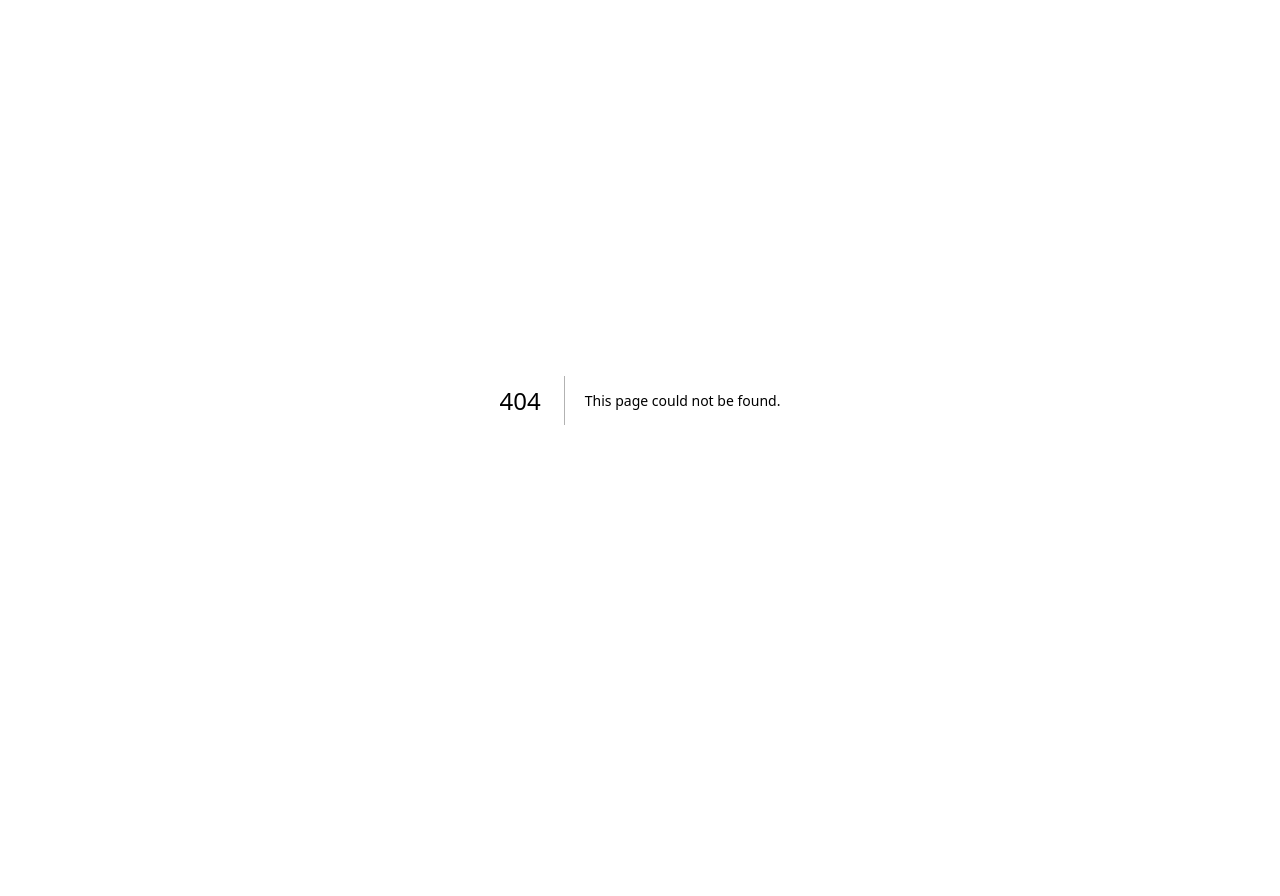
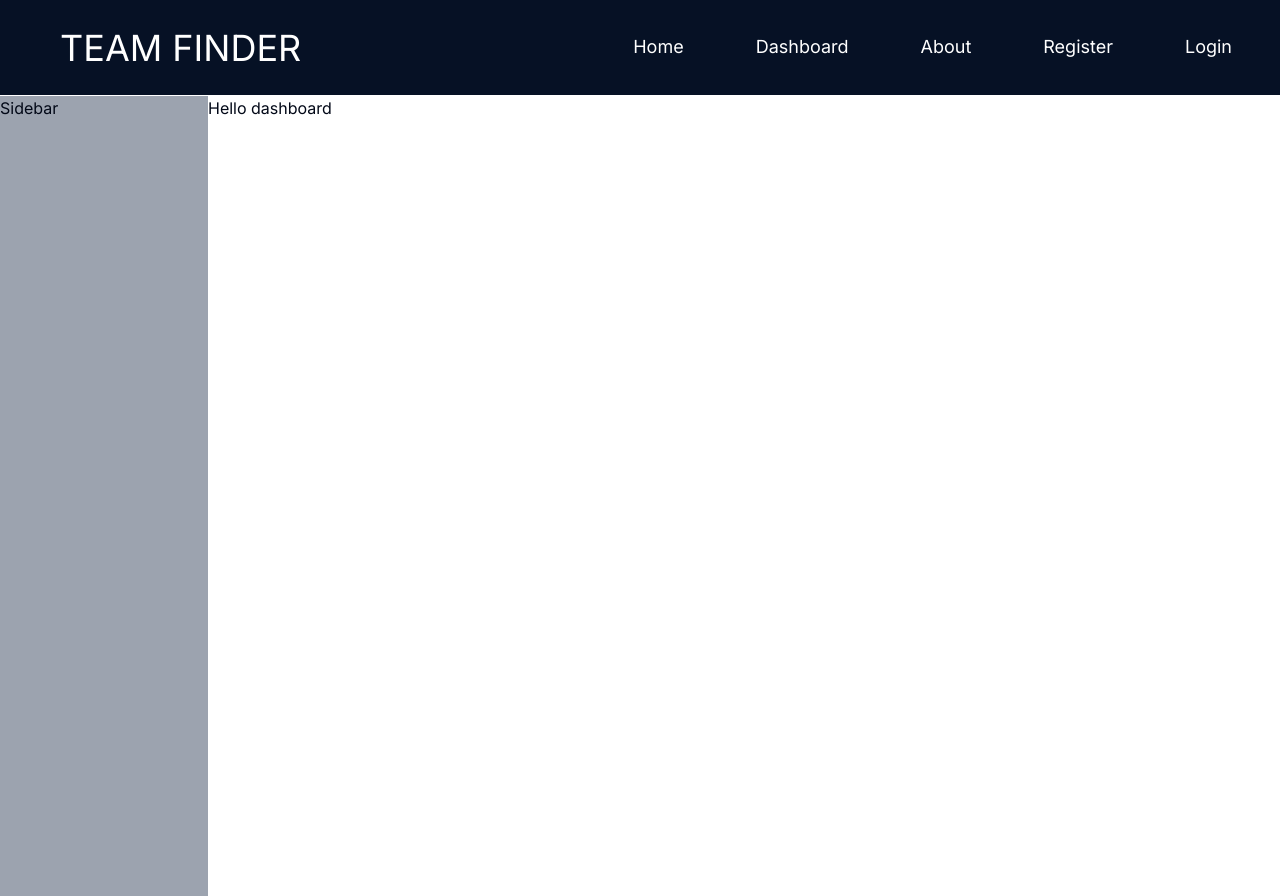
Before and after one commit to FlorinCamarut1/Assist-Tech-Challenge--CodeCraft, a Next.js app: page /dashboard in a window 1280 px wide. Before the commit this address had no page. Before the commit the page ends 800 px from the top, so only its background shows below. Built offline with nearby package versions, Linux system fonts and the light colour scheme.

Commit message:
feat:add navbar with specific links and routes using /data/index.ts data
feat:add dashboard page with sidebar

```diff
--- a/app/(landing)/page.tsx
+++ b/app/(landing)/page.tsx
@@ -1,7 +1,13 @@
 'use client';
 
+import MainNavigation from '@/components/navbar/MainNavigation';
+
 const HomePage = () => {
-  return <></>;
+  return (
+    <>
+      <MainNavigation />
+    </>
+  );
 };
 
 export default HomePage;
--- /dev/null
+++ b/app/(protected)/dashboard/layout.tsx
@@ -0,0 +1,22 @@
+'use client';
+
+import MainNavigation from '@/components/navbar/MainNavigation';
+import Sidebar from '@/components/navbar/Sidebar';
+
+interface DashboardLayoutProps {
+  children: React.ReactNode;
+}
+
+const DashboardLayout = ({ children }: DashboardLayoutProps) => {
+  return (
+    <>
+      <MainNavigation />
+      <div className='flex h-screen w-screen'>
+        <Sidebar />
+        <div>{children}</div>
+      </div>
+    </>
+  );
+};
+
+export default DashboardLayout;
--- /dev/null
+++ b/app/(protected)/dashboard/page.tsx
@@ -0,0 +1,7 @@
+import React from 'react';
+
+const DashboardPage = () => {
+  return <div>Hello dashboard</div>;
+};
+
+export default DashboardPage;
--- a/components/Navbar/MainNavigation.tsx
+++ b/components/Navbar/MainNavigation.tsx
@@ -1,5 +1,20 @@
+import { navigationData } from '@/data/navigationData';
+
+import NavigationItem from './NavigationItem';
+
 const MainNavigation = () => {
-  return <nav className='w-full h-24'>Navigation</nav>;
+  const data = navigationData;
+
+  return (
+    <div className='h-24 border-b-[1px] border-white bg-codeCraft-900'>
+      <nav className='m-auto flex h-full w-full max-w-[1200px] items-center justify-between '>
+        <p className=' px-5 text-4xl text-white'>TEAM FINDER</p>
+        <ul className='flex gap-14'>
+          {data?.map((item) => <NavigationItem key={item.title} data={item} />)}
+        </ul>
+      </nav>
+    </div>
+  );
 };
 
 export default MainNavigation;
--- /dev/null
+++ b/components/Navbar/NavigationItem.tsx
@@ -0,0 +1,32 @@
+import { NavigationTypes } from '@/types';
+import { usePathname } from 'next/navigation';
+
+import clsx from 'clsx';
+import Link from 'next/link';
+
+interface NavigationItem {
+  data: NavigationTypes;
+}
+
+const NavigationItem = ({ data }: NavigationItem) => {
+  const pathname = usePathname();
+  const active = pathname === data.href;
+
+  return (
+    <li
+      className={clsx(
+        ` cursor-pointer border-b-2 border-transparent  p-2 transition hover:border-blue-200`,
+        active && 'border-gray-200'
+      )}
+    >
+      <Link
+        href={data.href}
+        className=' text-lg text-white  hover:text-blue-200'
+      >
+        {data.title}
+      </Link>
+    </li>
+  );
+};
+
+export default NavigationItem;
--- /dev/null
+++ b/components/Navbar/Sidebar.tsx
@@ -0,0 +1,5 @@
+const Sidebar = () => {
+  return <div className=' h-full w-52 bg-gray-400'>Sidebar</div>;
+};
+
+export default Sidebar;
--- a/components/auth/LoginForm.tsx
+++ b/components/auth/LoginForm.tsx
@@ -85,7 +85,7 @@ const LoginForm = ({ className }: RegisterAdminFormProps) => {
             </Button>
           </div>
           <FormFooter
-            message='Or register an organisation account:'
+            message='Or register an organization account:'
             href='/register'
             linkName='Register'
           />
--- a/components/auth/RegisterAdminForm.tsx
+++ b/components/auth/RegisterAdminForm.tsx
@@ -43,7 +43,7 @@ const RegisterAdminForm = ({ className }: RegisterAdminFormProps) => {
           onSubmit={form.handleSubmit(formSubmitHandler)}
           className='flex w-auto flex-col gap-5'
         >
-          <FormHeader label='Register New Organisation' />
+          <FormHeader label='Register New Organization' />
           <FormField
             control={form.control}
             name='name'
@@ -95,7 +95,7 @@ const RegisterAdminForm = ({ className }: RegisterAdminFormProps) => {
             name='organisationName'
             render={({ field }) => (
               <FormItem>
-                <FormLabel>Organisation Name*</FormLabel>
+                <FormLabel>Organization Name*</FormLabel>
                 <FormControl>
                   <Input placeholder='Emaple.Org' type='text' {...field} />
                 </FormControl>
@@ -109,7 +109,7 @@ const RegisterAdminForm = ({ className }: RegisterAdminFormProps) => {
             name='organisationAdress'
             render={({ field }) => (
               <FormItem>
-                <FormLabel>Organisation Adress*</FormLabel>
+                <FormLabel>Organization Adress*</FormLabel>
                 <FormControl>
                   <Input
                     placeholder='example street nr:4'
--- a/components/auth/RegisterEmployeeForm.tsx
+++ b/components/auth/RegisterEmployeeForm.tsx
@@ -41,7 +41,7 @@ const RegisterEmployeeForm = ({ className }: RegisterEmployeeFormProps) => {
           onSubmit={form.handleSubmit(formSubmitHandler)}
           className='flex w-auto flex-col gap-5'
         >
-          <FormHeader label='Register to an Organisation' />
+          <FormHeader label='Register to an Organization' />
           <FormField
             control={form.control}
             name='name'
--- a/data/index.ts
+++ /dev/null
@@ -1,6 +0,0 @@
-export const NavigationData = [
-  {
-    title: 'Home',
-    href: '/',
-  },
-];
--- /dev/null
+++ b/data/navigationData.ts
@@ -0,0 +1,27 @@
+export const navigationData = [
+  {
+    title: 'Home',
+    href: '/',
+    isPublic: true,
+  },
+  {
+    title: 'Dashboard',
+    href: '/dashboard',
+    isPublic: false,
+  },
+  {
+    title: 'About',
+    href: '/about',
+    isPublic: true,
+  },
+  {
+    title: 'Register',
+    href: '/register',
+    isPublic: true,
+  },
+  {
+    title: 'Login',
+    href: '/login',
+    isPublic: true,
+  },
+];
--- /dev/null
+++ b/types/index.ts
@@ -0,0 +1,5 @@
+export type NavigationTypes = {
+  title: string;
+  href: string;
+  isPublic?: boolean;
+};
```
